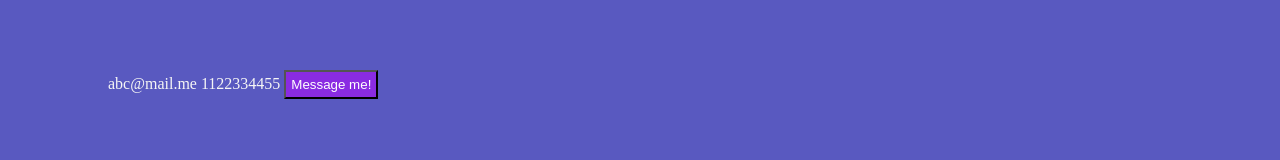
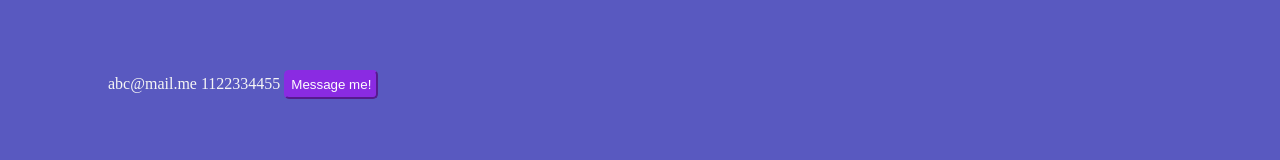
Before and after one commit to Divyansh-Kejriwal/Web-Developement-Journey, a plain HTML site: page Day-03/mini project/contact.html in a window 1280 px wide. Shown: the part 134-294 px from the top of the page. Drawn offline with Linux system fonts and the light colour scheme.

Commit message:
Final touches to mini project

```diff
--- a/Day-03/mini project/style.css
+++ b/Day-03/mini project/style.css
@@ -22,6 +22,8 @@ button{
     text-decoration: none;
     padding: 5px;
     color: white;
+    border-radius: 5px;
+    border-color: blueviolet;
 }
 img{
     border: 12px solid rgb(132, 66, 194);
```
